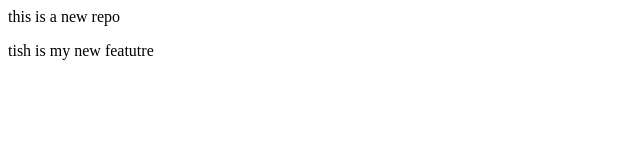
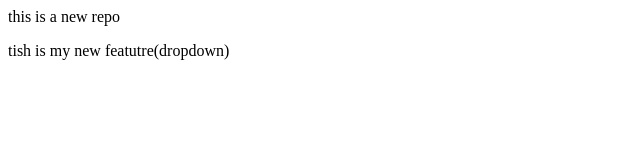
Before and after one commit to vikas2209v-prog/localrepo, a plain HTML site: page index.html in a window 1280 px wide. Shown: the full height of the page, 0-640 px from the left. Drawn offline with Linux system fonts and the light colour scheme.

```diff
--- a/index.html
+++ b/index.html
@@ -1,2 +1,2 @@
 <p>this is a new repo</p>
-<p>tish is my new featutre</p>
+<p>tish is my new featutre(dropdown)</p>
```
